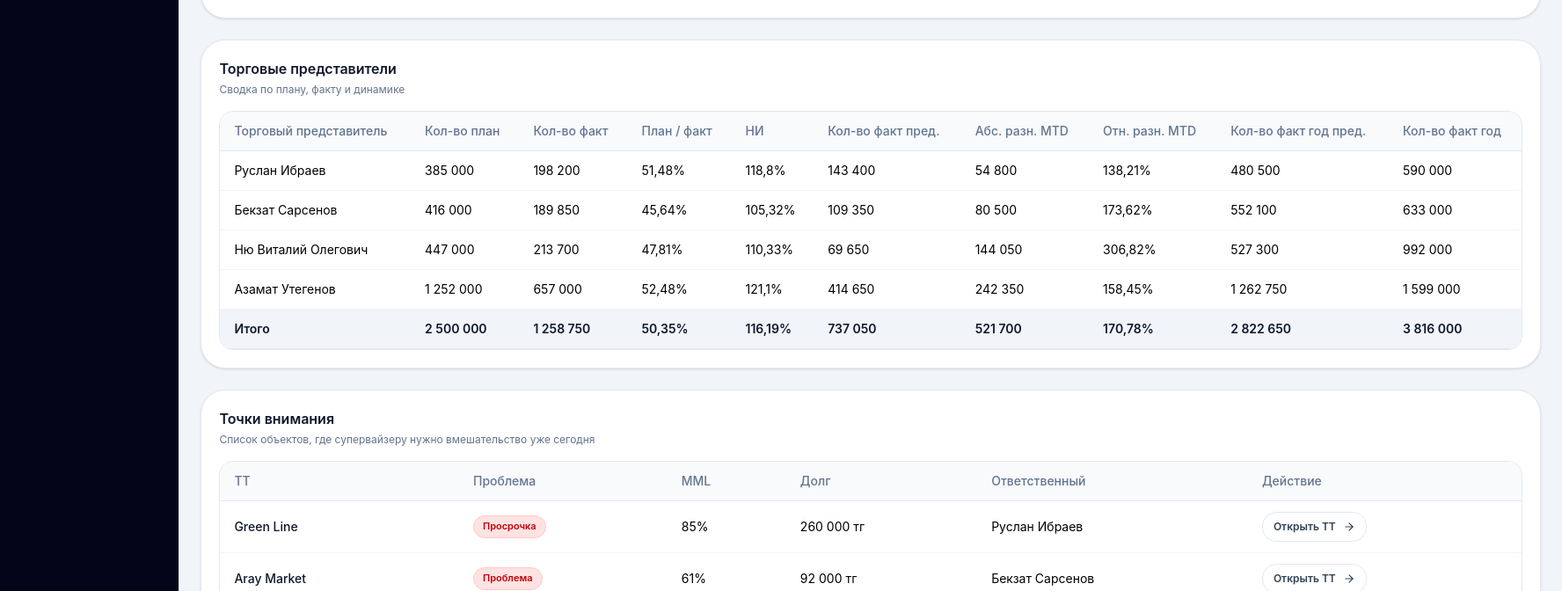
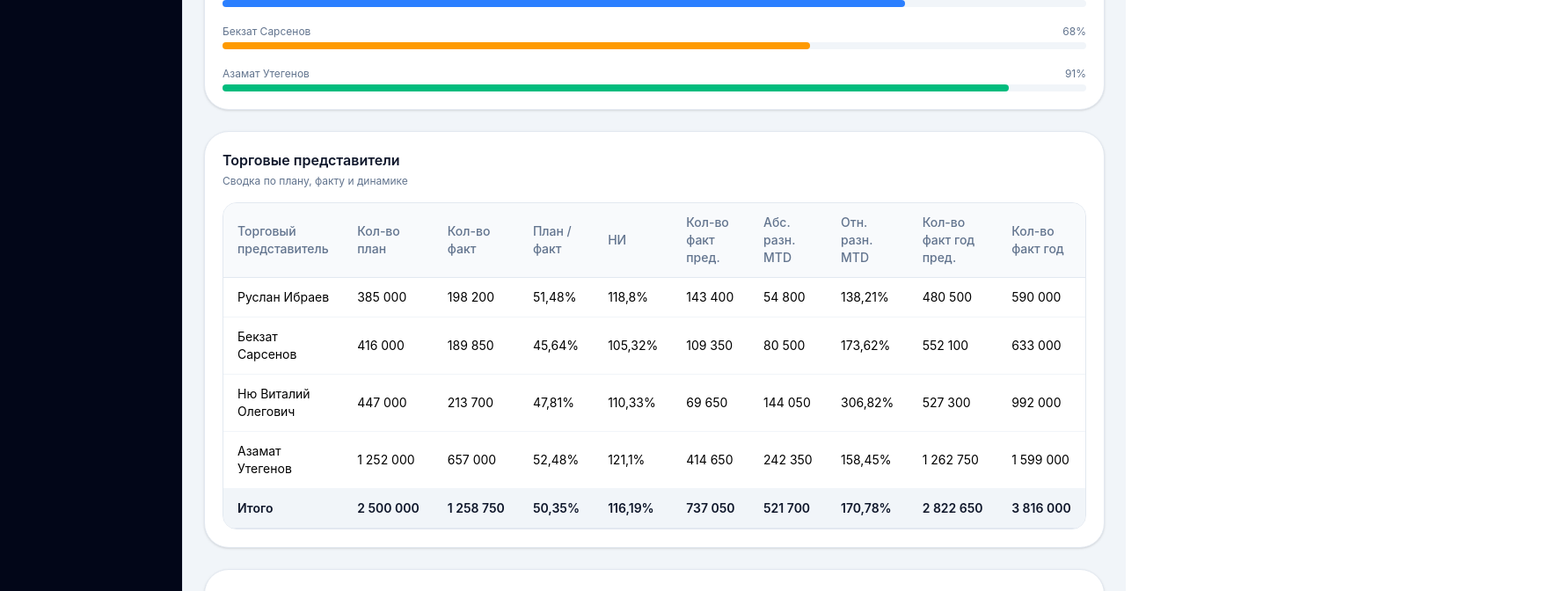
Before and after one commit to akambetov/sales-app-platform, a React (Vite) app: page / in a window 1280 px wide. Shown: the part 920-1592 px from the top of the page at 88% size, 1776 px wide, since content can reach past the window. Built offline with nearby package versions, Linux system fonts and the light colour scheme.

Commit message:
fix: command center width

```diff
--- a/src/App.tsx
+++ b/src/App.tsx
@@ -2017,7 +2017,7 @@ export default function CorporateSalesPlatformPrototype() {
                 subtitle="Сводка по плану, факту и динамике"
               >
                 <TableShell>
-                  <table className="w-full min-w-[1480px] text-sm">
+                  <table className="w-full text-sm">
                     <thead>
                       <tr className="border-b border-slate-200 bg-slate-50 text-left text-slate-500">
                         <th className="px-4 py-3 font-medium">
```
